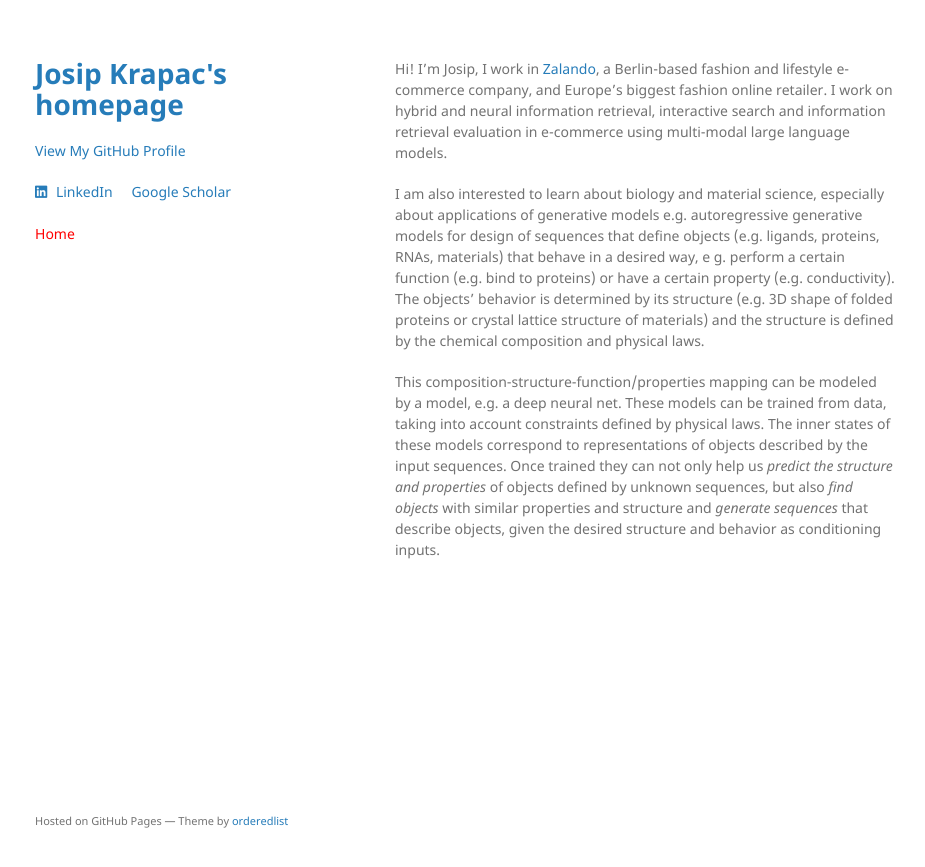
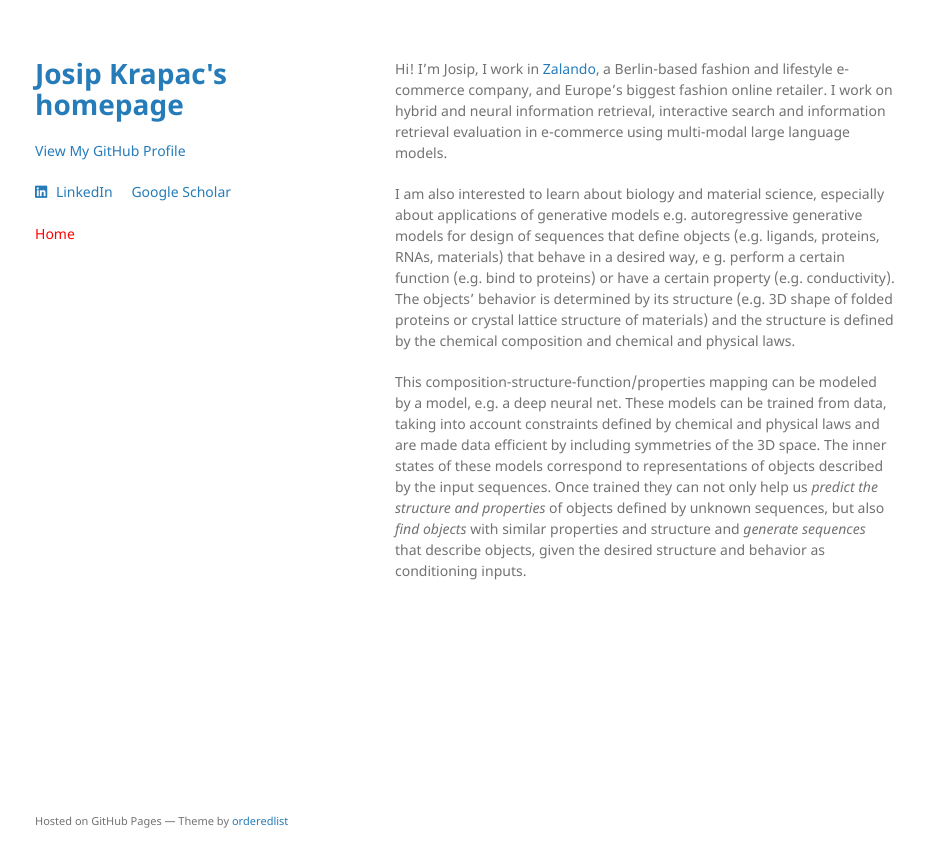
Before and after one commit to josipkrapac/josipkrapac.github.io, a Jekyll site: the page built from index.md, in a window 1280 px wide. Shown: the top 867 px of the page, without its empty margins (175-1100 px from the left). Built offline with Jekyll 4.4.1, drawn with Linux system fonts in a browser that asks for light colours; a style sheet for code colours, icons or effects is not loaded.

Commit message:
Update index.md

```diff
--- a/index.md
+++ b/index.md
@@ -4,6 +4,6 @@ layout: default
 
 Hi! I'm Josip, I work in [Zalando](http://zalando.com), a Berlin-based fashion and lifestyle e-commerce company, and Europe's biggest fashion online retailer. I work on hybrid and neural information retrieval, interactive search and information retrieval evaluation in e-commerce using multi-modal large language models.
 
-I am also interested to learn about biology and material science, especially about applications of generative models e.g. autoregressive generative models for design of sequences that define objects (e.g. ligands, proteins, RNAs, materials) that behave in a desired way, e g. perform a certain function (e.g. bind to proteins) or have a certain property (e.g. conductivity). The objects' behavior is determined by its structure (e.g. 3D shape of folded proteins or crystal lattice structure of materials) and the structure is defined by the chemical composition and physical laws.
+I am also interested to learn about biology and material science, especially about applications of generative models e.g. autoregressive generative models for design of sequences that define objects (e.g. ligands, proteins, RNAs, materials) that behave in a desired way, e g. perform a certain function (e.g. bind to proteins) or have a certain property (e.g. conductivity). The objects' behavior is determined by its structure (e.g. 3D shape of folded proteins or crystal lattice structure of materials) and the structure is defined by the chemical composition and chemical and physical laws.
 
-This composition-structure-function/properties mapping can be modeled by a model, e.g. a deep neural net. These models can be trained from data, taking into account constraints defined by physical laws. The inner states of these models correspond to representations of objects described by the input sequences. Once trained they can not only help us _predict the structure and properties_ of objects defined by unknown sequences, but also _find objects_ with similar properties and structure and _generate sequences_ that describe objects, given the desired structure and behavior as conditioning inputs.
+This composition-structure-function/properties mapping can be modeled by a model, e.g. a deep neural net. These models can be trained from data, taking into account constraints defined by chemical and physical laws and are made data efficient by including symmetries of the 3D space. The inner states of these models correspond to representations of objects described by the input sequences. Once trained they can not only help us _predict the structure and properties_ of objects defined by unknown sequences, but also _find objects_ with similar properties and structure and _generate sequences_ that describe objects, given the desired structure and behavior as conditioning inputs.
```
